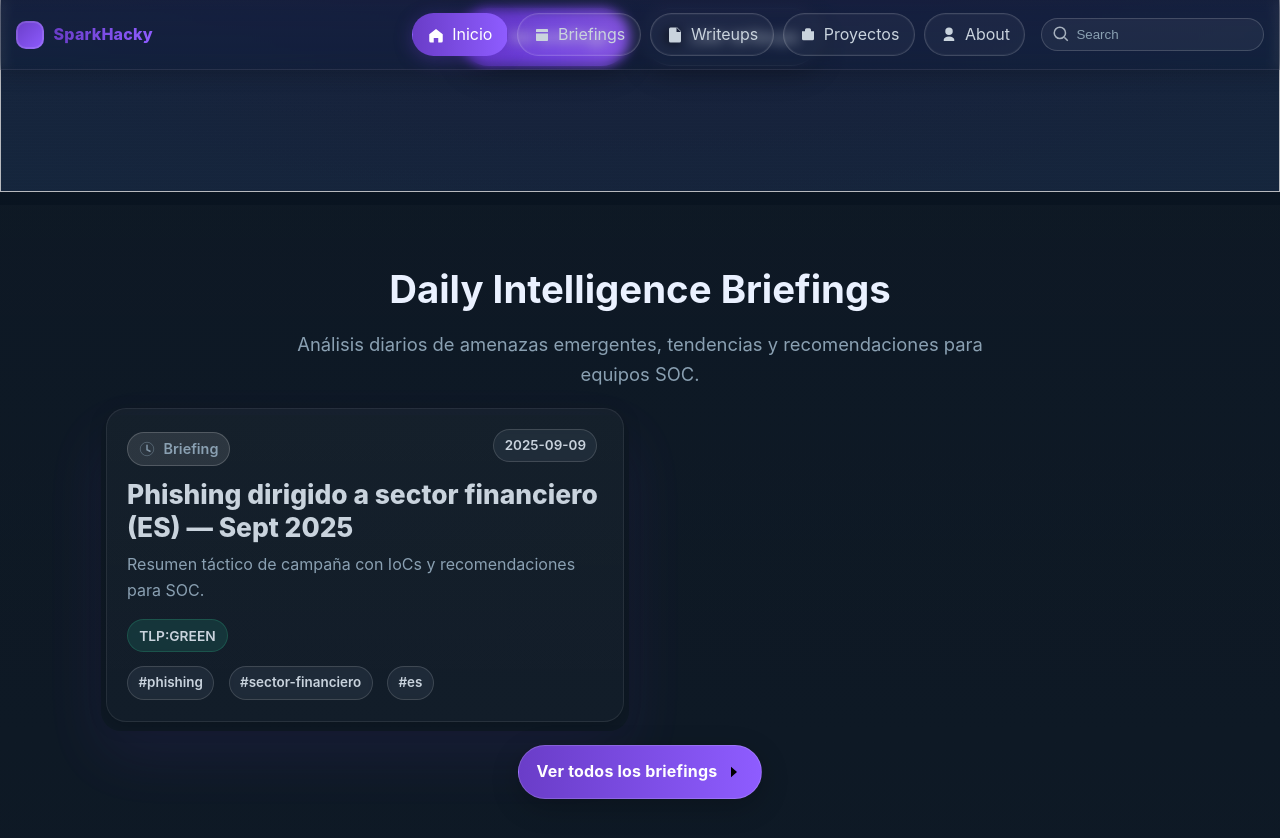
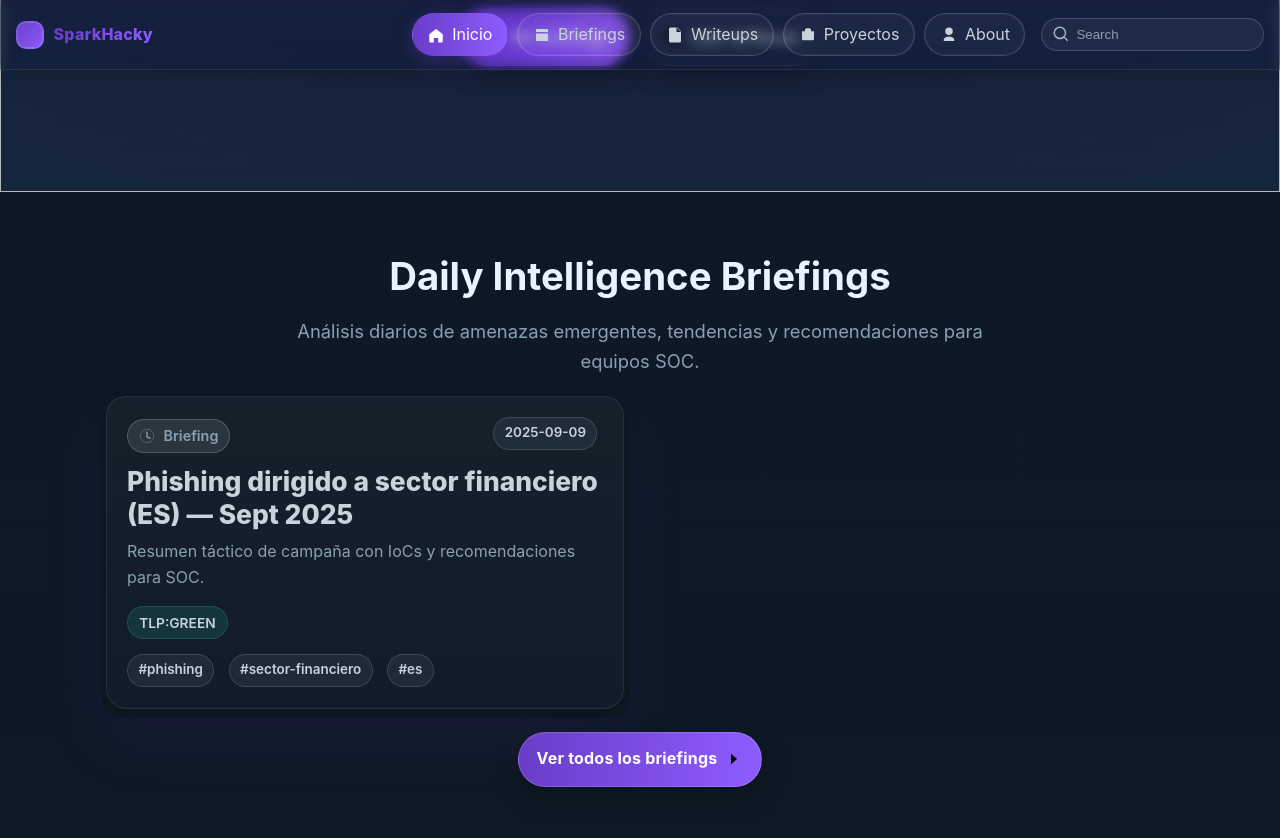
Before and after one commit to Sparkhacky/sparkhacky.github.io, a Jekyll site: the page built from index.html, in a window 1280 px wide and 900 px high, scrolled down 490 px. Shown: the top 838 px of the window. Built offline with Jekyll 4.4.1, drawn with Linux system fonts in a browser that asks for light colours.

Commit message:
Update design.css

```diff
--- a/assets/css/design.css
+++ b/assets/css/design.css
@@ -386,7 +386,7 @@ a:hover, .site-nav a:hover, .pill-nav:hover, .btn:hover{ text-decoration:none }
 .home-section::before{ content:none !important; }
 
 /* Compacta un poco el espaciado entre secciones */
-.home-section{ margin: .8rem auto 1.2rem !important; }
+.home-section{ margin: 0 auto 1.2rem !important; }
 .home-section:first-of-type{ margin-top: 0 !important; }
 .home-section:last-of-type{ margin-bottom: 2rem !important; }
 
```
